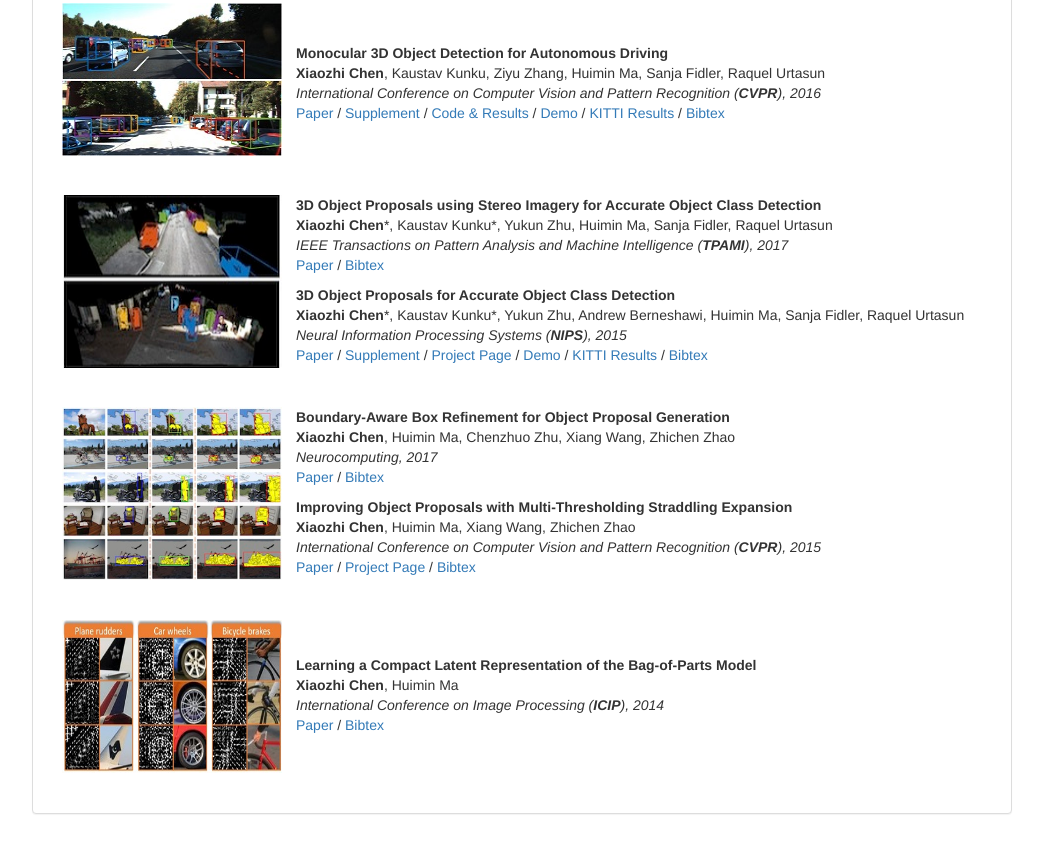
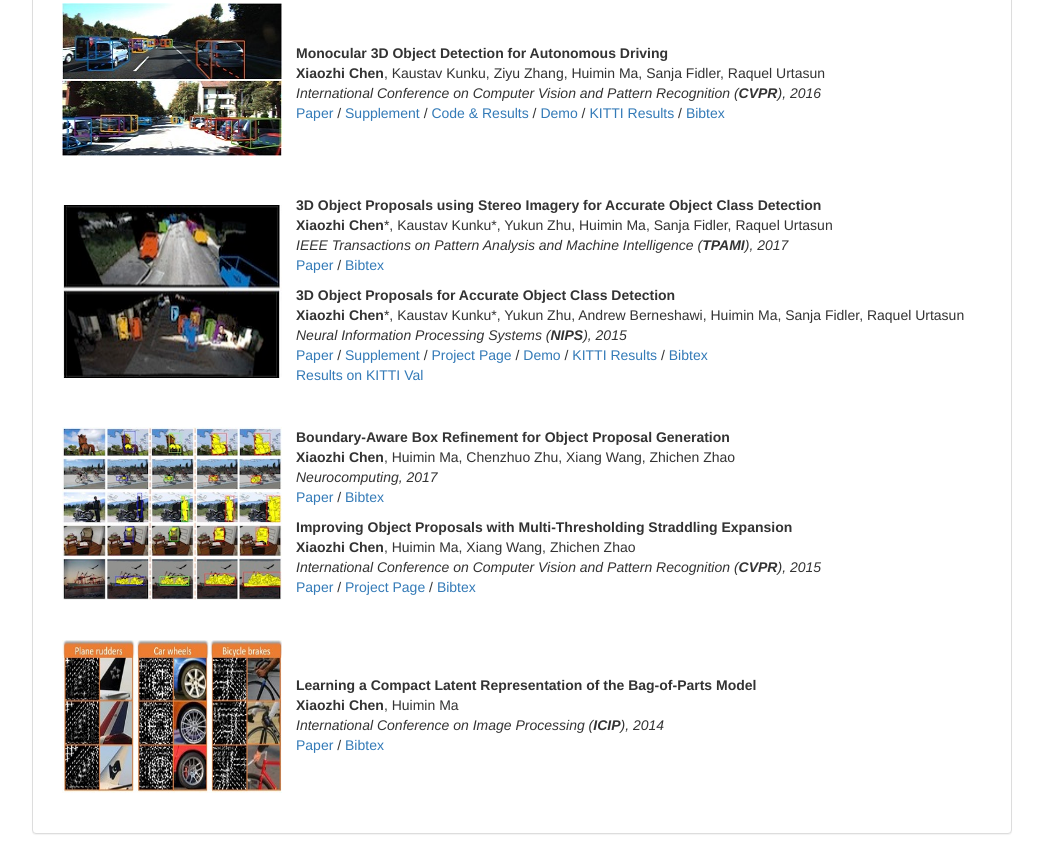
Before and after one commit to XiaozhiChen/xiaozhichen.github.io, a plain HTML site: page index.html in a window 1280 px wide. Shown: the part 930-1774 px from the top of the page, without its empty margins (128-1171 px from the left). Drawn offline with nearby package versions, Linux system fonts and the light colour scheme.

Commit message:
3dop kitti val results

```diff
--- a/index.html
+++ b/index.html
@@ -253,6 +253,7 @@ title = {3D Object Proposals using Stereo Imagery for Accurate Object Class Dete
                                 / <a href="files/3dop/nips15_demo.mp4" target="_blank"><font>Demo</font></a>
                                 / <a href="http://www.cvlibs.net/datasets/kitti/eval_object.php" target="_blank"><font>KITTI Results</font></a>
                                 / <a href="javascript:toggle_visibility('nips15chen')">Bibtex</a></br>
+                                <a href="files/3dop/results_kitti_val_vgg16.tar" target="_black"><font>Results on KITTI Val</font></a></br>
                               <pre id="nips15chen"  xml:space="preserve" style="display: none;">
 @inproceedings{nips15chen,
   title = {3D Object Proposals for Accurate Object Class Detection},
```
Also changed, not shown: 1 other file.
